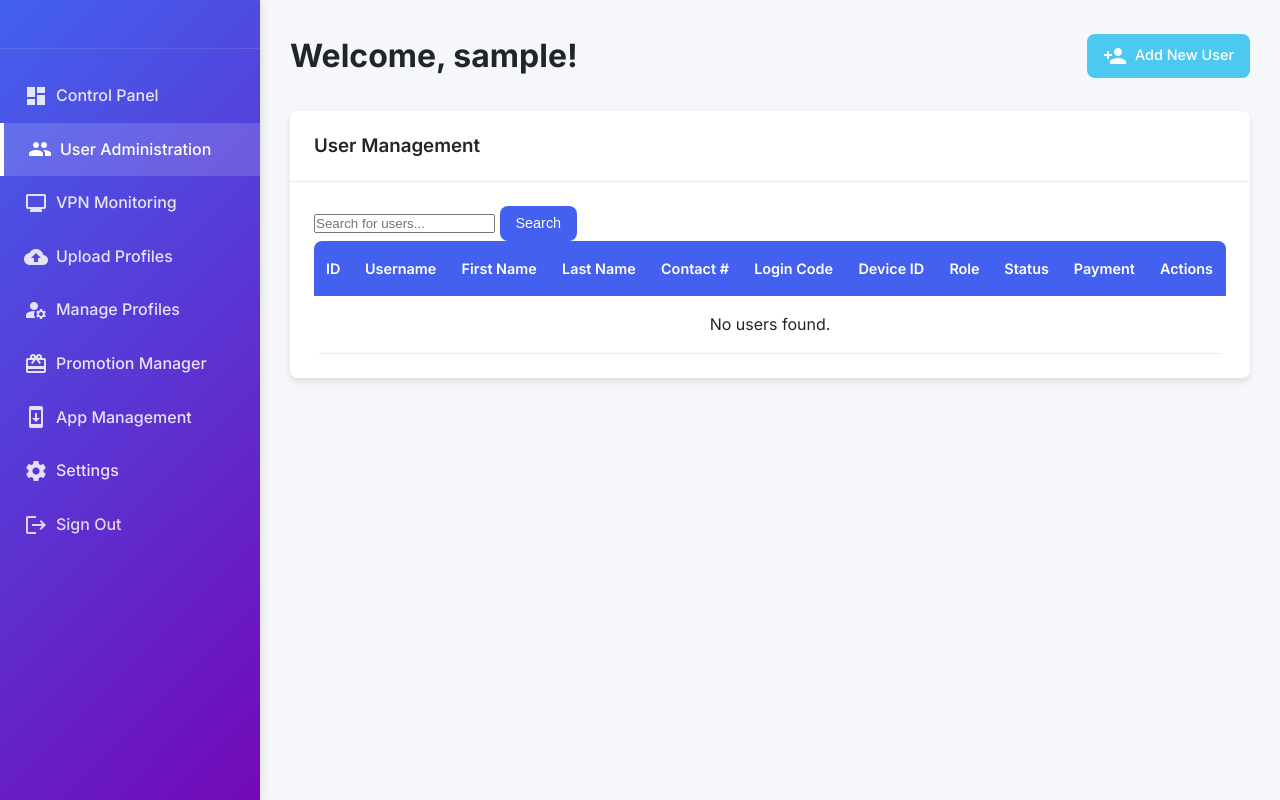
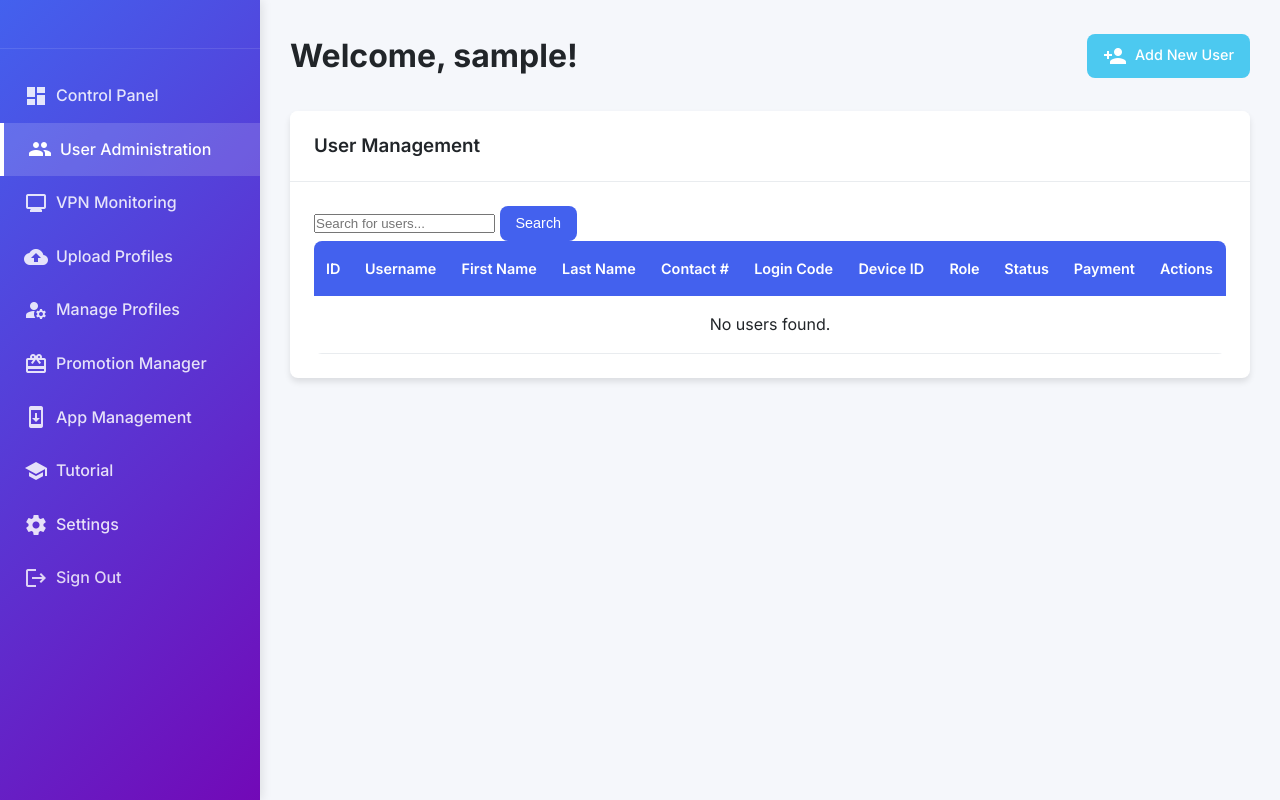
Before and after one commit to MovieAddict88/pasagdan, a PHP site: page /index.php in a window 1280 px wide. Run offline with PHP 8.4, Linux system fonts and the light colour scheme; the visitor is signed in with stand-in values (Sample User, id 1); data that the repository does not hold is empty; some libraries are stand-ins or nearby versions.

Commit message:
feat: Add tutorial link to navigation
Adds a "Tutorial" link to the main navigation menu in `header.php`,
making the `tutorial.html` page easily accessible to users.

```diff
--- a/header.php
+++ b/header.php
@@ -285,6 +285,12 @@ $logo_exists = file_exists($logo_path);
                         <span>App Management</span>
                     </a>
                 </li>
+                <li class='<?php echo ($current_page == 'tutorial.html') ? 'active' : ''; ?>'>
+                    <a href='tutorial.html' style="align-items: center;">
+                        <span class="material-icons">school</span>
+                        <span>Tutorial</span>
+                    </a>
+                </li>
                 <li class='<?php echo ($current_page == 'settings.php' || $current_page == 'ads_settings.php') ? 'active' : ''; ?>'>
                     <a href='settings.php' style="align-items: center;">
                         <span class="material-icons">settings</span>
```
